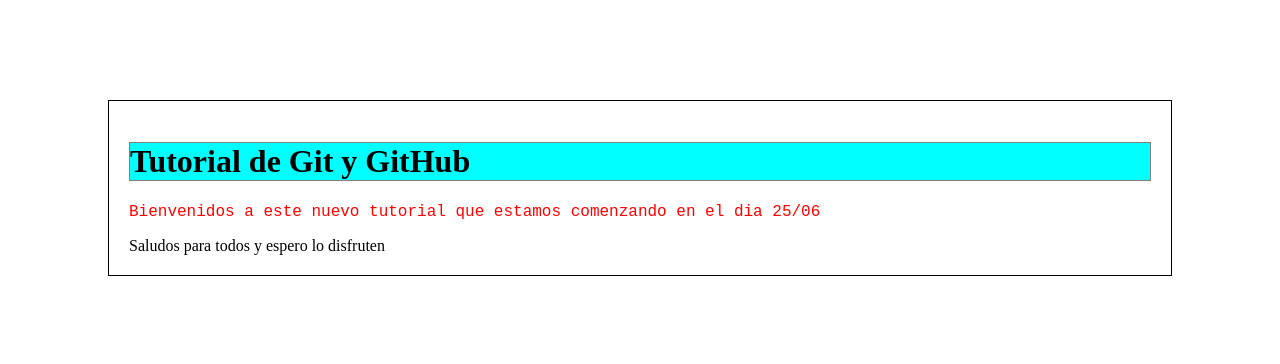
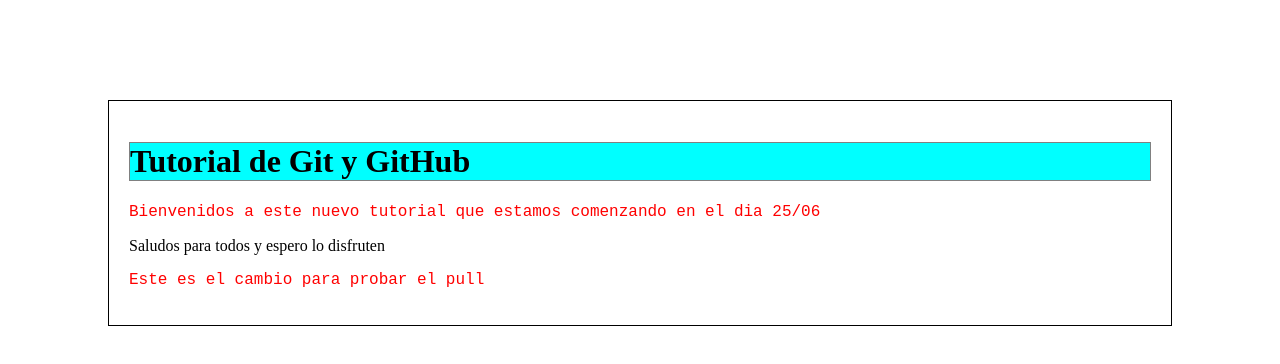
Before and after one commit to ericlette/practica_platzi, a plain HTML site: page index.html in a window 1280 px wide. Drawn offline with Linux system fonts and the light colour scheme.

Commit message:
Update index.html

```diff
--- a/index.html
+++ b/index.html
@@ -13,6 +13,8 @@
 
         <p>Bienvenidos a este nuevo tutorial que estamos comenzando en el dia 25/06</p>
         <span>Saludos para todos y espero lo disfruten</span>
+        <p> Este es el cambio para probar el pull </p>
+
     </div>
 
 </body>
```
